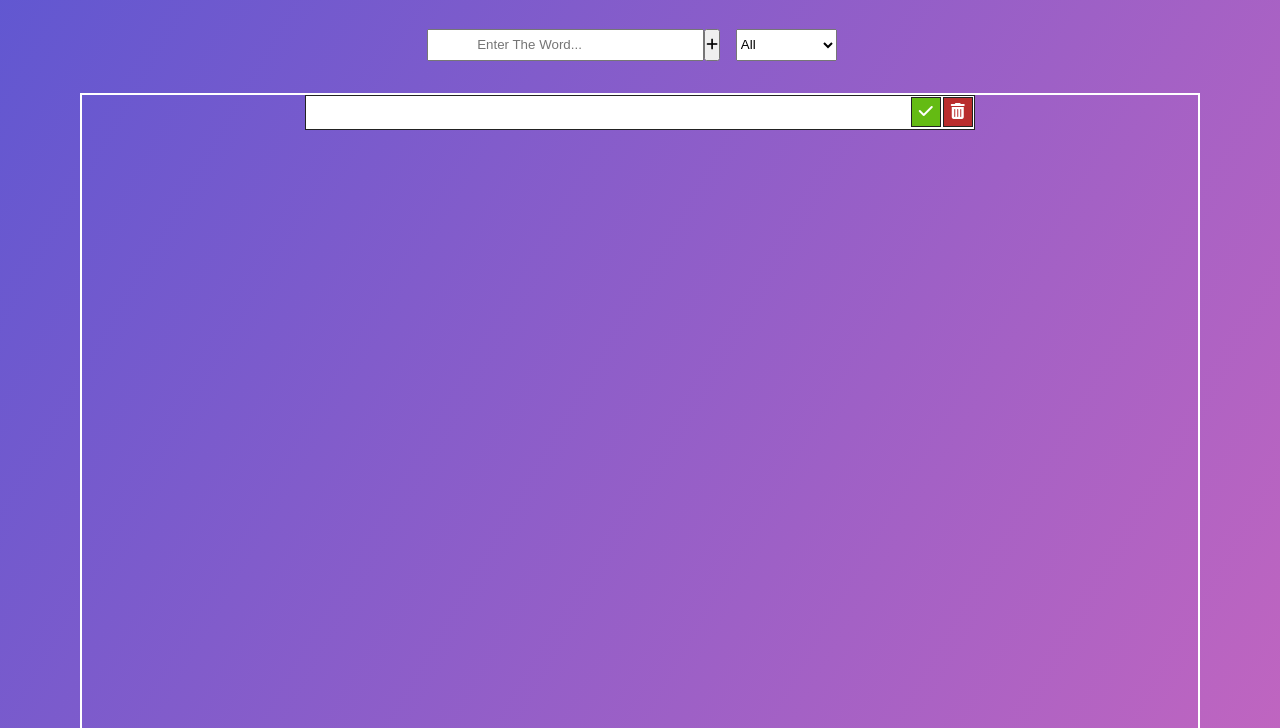
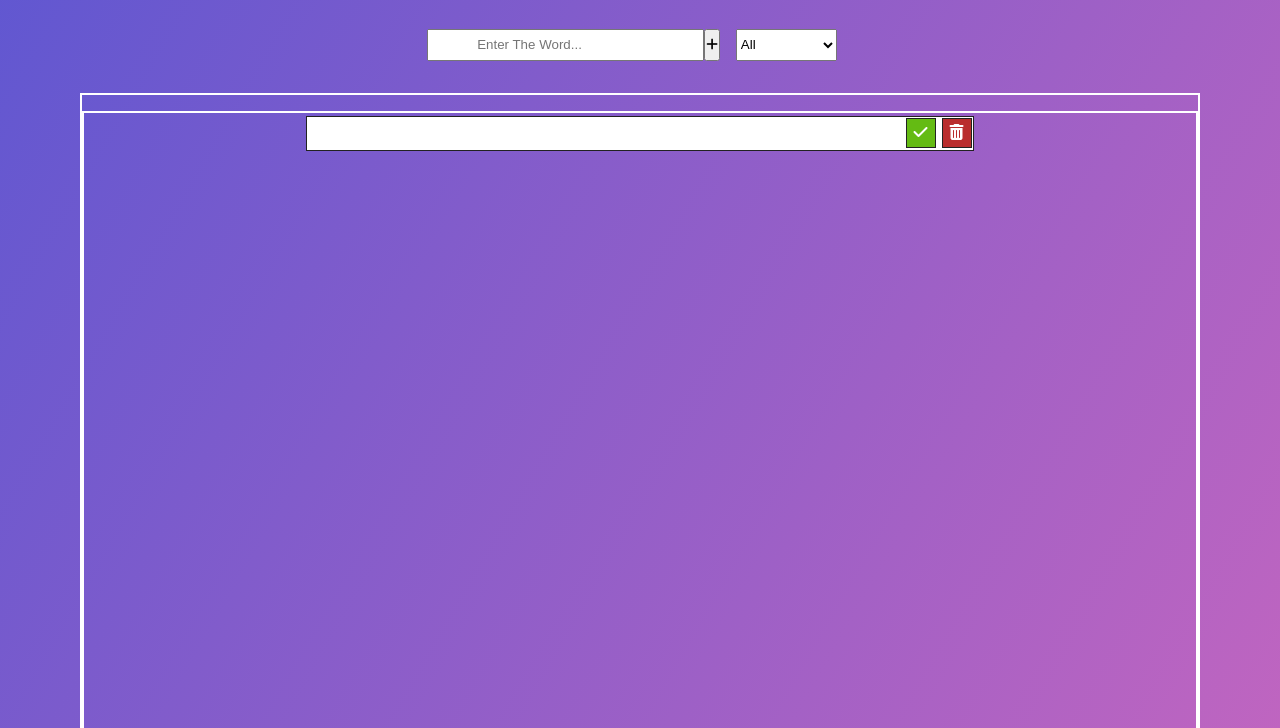
Before and after one commit to Donut5896/to-do-app, a plain HTML site: page index.html in a window 1280 px wide. Both pictures are taken after a click on the button 711 px from the left and 116 px from the top of the page. Shown: the part 72-800 px from the top of the page. Drawn offline with Linux system fonts and the light colour scheme.

Commit message:
18/02/21

```diff
--- a/index.html
+++ b/index.html
@@ -13,7 +13,7 @@
     <h1>work to be done</h1>
 
     <div class="input-section">
-        <input type="text" placeholder="Enter The Word...">
+        <input type="text" placeholder="Enter The Word..." class="inputbar" id="inputbar">
         <button class="plus-btn" type="submit">
             <i class="fa fa-plus"></i>
         </button>
@@ -25,13 +25,18 @@
     </div>
 
     <div class="list-container">
-        <ul class="list">
+        <ul class="lists" id="lists">
+            <!--<li class="list">
+                <p>javascript is not that hard</p>
+                <div class="buttons">
                     <button id="check-btn" class="check-btn">
                         <i class="fa fa-check"></i>
                     </button>
                     <button id="delete-btn" class="delete-btn">
                         <i class="fa fa-trash"></i>
                     </button>
+                </div>
+            </li> -->
         </ul>
     </div>
 </body>
--- a/main.js
+++ b/main.js
@@ -0,0 +1,56 @@
+const inputBar = document.getElementById('inputbar');
+const addBtn = document.querySelector(".plus-btn");
+const listContainer = document.querySelector('.list-container');
+const lists = document.getElementById('lists');
+
+
+function main(){
+addBtn.addEventListener('click', (e) => {
+    let inputList = inputBar.value;
+    let list = document.createElement('li');
+    list.innerHTML = `
+                        <p>${inputList}</p>
+                        <div class="buttons">
+                            <button id="check-btn" class="check-btn">
+                                <i class="fa fa-check"></i>
+                            </button>
+                            <button id="delete-btn" class="delete-btn">
+                                <i class="fa fa-trash"></i>
+                            </button>
+                        </div>
+                    `;
+    list.classList.add("list")
+    list.id = 'list';
+    lists.appendChild(list);
+
+
+    let checkBtn = document.getElementById('check-btn');
+    let deleteBtn = document.getElementById('delete-btn');
+
+    check(checkBtn);
+    //deleteBtn.addEventListener('click', () => {
+        //let list = document.querySelector('.list > p');
+        //list.style.
+    //})
+    });
+
+
+}
+
+
+
+ //check button
+function check(e){
+
+        let list = document.querySelectorAll('.list');
+        list.forEach(function(e) {
+        e.addEventListener('click', () => {
+        e.style.textDecoration = 'line-through';
+        console.log(list);
+        })
+
+    })
+}
+
+
+main();
--- a/style.css
+++ b/style.css
@@ -31,11 +31,13 @@ h1 {
   font-size: 24px;
   border: 1px solid #222;
   padding: 5px;
+  cursor: pointer;
 }
 .categories {
   margin: 0 1rem;
 }
 
+/* list */
 .list-container {
   border: 2px solid #fff;
   max-width: 100%;
@@ -44,15 +46,28 @@ h1 {
   justify-content: center;
   margin: 2rem 5rem;
 }
+.lists {
+  border: 2px solid #fff;
+  width: 100%;
+  margin: 1rem 0;
+  align-items: center;
+  display: flex;
+  flex-direction: column;
+}
 .list {
   width: 60%;
   border: 1px solid #222;
   height: 35px;
   background: #fff;
   display: flex;
-  justify-content: flex-end;
+  justify-content: space-between;
+  margin: 3px;
+  text-align: center;
+  align-items: center;
 }
-
+.list p {
+  margin: 0.5rem;
+}
 .delete-btn,
 .check-btn {
   border: 1px solid #222;
@@ -61,6 +76,7 @@ h1 {
   color: #fff;
   font-size: 16px;
   margin: 1px;
+  cursor: pointer;
 }
 .check-btn {
   background-color: rgb(100, 187, 19);
```
Lines whose indentation alone changed are shown as unchanged.
